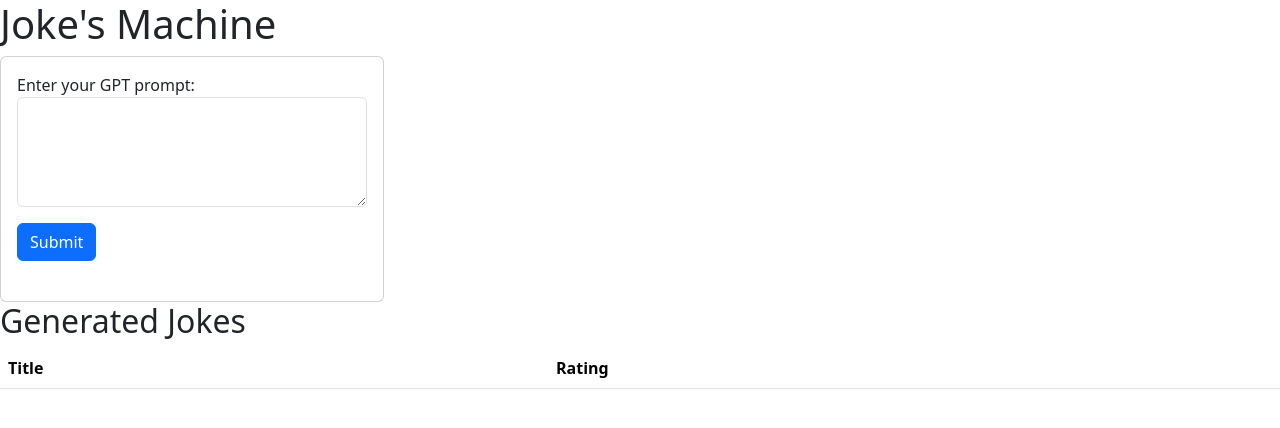
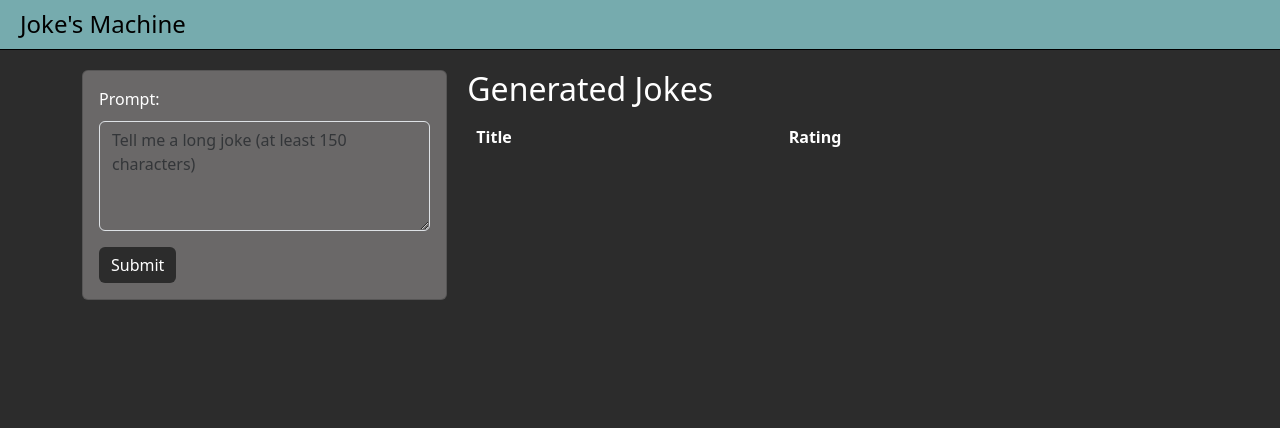
Before and after one commit to Flackiusv2/Parcial-2-desarrollo, an Angular app: page / in a window 1280 px wide. Shown: the top 428 px of the page. Built offline with nearby package versions, Linux system fonts and the light colour scheme.

Commit message:
feat: enhance Formulario and Response components with new layout, styling, and functionality for joke selection and response display

```diff
--- a/src/app/formulario/formulario.component.css
+++ b/src/app/formulario/formulario.component.css
@@ -1,10 +1,56 @@
-.card-container {
-    display: flex;
-    justify-content: center; /* Centers the card horizontally */
-    align-items: center;    /* Centers the card vertically */
-    height: 100vh;          /* Full viewport height */
-  }
 
-  .card {
-    width: 24rem;           /* Adjust the width as needed */
-  }
+
+.navbar {
+  background-color: #76ABAE;
+  padding: 10px 20px;
+  display: flex;
+  align-items: center;
+  border-bottom: 1px solid #000000;
+}
+
+.title {
+  margin: 0;
+  font-size: 24px;
+  color:#000000;
+}
+
+.container {
+  display: flex;
+  align-items: flex-start;
+  margin-top: 20px;
+}
+
+.left {
+  flex: 1;
+  margin-right: 20px;
+}
+
+.right {
+  flex: 2;
+}
+
+
+#gptPrompt {
+  color:white;
+  margin-top: 10px;
+}
+.form-control{
+  background-color:#6a6868;
+
+
+}
+.card{
+  background-color:#6a6868;
+  color:white;
+}
+
+.btn-primary {
+  background-color: #2c2c2c;/* Fondo del botón */
+  color: #ffffff; /* Color del texto del botón */
+  border: none; /* Sin borde */
+}
+
+.btn-primary:hover {
+  background-color: #f8f9fa; /* Fondo del botón al pasar el ratón */
+  color: #000000;
+}
--- a/src/app/formulario/formulario.component.html
+++ b/src/app/formulario/formulario.component.html
@@ -1,19 +1,22 @@
-<h1>Joke's Machine</h1>
+<nav class="navbar">
+  <h1 class="title">Joke's Machine</h1>
+</nav>
+<div class="container">
+  <div class="left">
     <div class="card">
       <div class="card-body">
         <form>
           <div class="form-group">
-        <label for="gptPrompt">Enter your GPT prompt:</label>
-        <textarea class="form-control" id="gptPrompt" rows="4"></textarea>
+            <label for="gptPrompt">Prompt:</label>
+            <textarea class="form-control" id="gptPrompt" rows="4" placeholder="Tell me a long joke (at least 150 characters)"></textarea>
           </div>
           <button type="button" class="btn btn-primary mt-3" (click)="sendPrompt()">Submit</button>
         </form>
       </div>
     </div>
-
-<div *ngIf="response">
-  <h5 class="card-title">Response</h5>
-  <p><strong>Contenido:</strong> {{ response.title }}</p>
-
   </div>
-<app-response-list [responses]="responses"></app-response-list>
+  <div class="right">
+    <app-response-list [responses]="responses" (jokeSelected)="onJokeSelected($event)"></app-response-list>
+    <app-response-detail [response]="selectedResponse"></app-response-detail>
+  </div>
+</div>
--- a/src/app/formulario/formulario.component.ts
+++ b/src/app/formulario/formulario.component.ts
@@ -4,18 +4,20 @@ import { CommonModule } from '@angular/common';
 import { FormularioService } from './formulario.service';
 import { FormularioResponse } from './formularioResponse';
 import { ResponseListComponent } from '../response-list/response-list.component';
+import { ResponseDetailComponent } from '../response-detail/response-detail.component';
 
 @Component({
   selector: 'app-formulario',
   templateUrl: 'formulario.component.html',
   styleUrls: ['formulario.component.css'],
   standalone: true,
-  imports: [FormsModule, CommonModule, ResponseListComponent]
+  imports: [FormsModule, CommonModule, ResponseListComponent, ResponseDetailComponent]
 })
 export class FormularioComponent implements OnInit {
   prompt: string = '';
   response!: FormularioResponse;
   responses: FormularioResponse[] = [];
+  selectedResponse!: FormularioResponse;
 
   constructor(private forumlarioservice: FormularioService) {}
 
@@ -25,9 +27,12 @@ export class FormularioComponent implements OnInit {
     this.forumlarioservice.addFormulario(prompt).subscribe(rta => {
       console.log(rta);
       this.responses.push(rta);
-  });
+    });
   }
 
+  onJokeSelected(response: FormularioResponse) {
+    this.selectedResponse = response;
+  }
 
   ngOnInit() {}
 }
--- a/src/app/response-detail/response-detail.component.css
+++ b/src/app/response-detail/response-detail.component.css
@@ -0,0 +1,7 @@
+.card {
+    background-color: #FFF4B7;
+  }
+.card-title {
+    border-bottom: 2px solid black;
+    padding-bottom: 5px; /* Opcional: para agregar un poco de espacio entre el título y la línea */
+}
--- a/src/app/response-detail/response-detail.component.html
+++ b/src/app/response-detail/response-detail.component.html
@@ -1,3 +1,7 @@
-<p>
-  response-detail works!
-</p>
+<div *ngIf="response" class="card">
+  <div class="card-body">
+    <h5 class="card-title">{{ response.title }}</h5>
+    <p class="card-text">{{ response.joke }}</p>
+    <p class="card-text"><small class="text-muted"> {{ response.rating }}</small></p>
+  </div>
+</div>
--- a/src/app/response-detail/response-detail.component.ts
+++ b/src/app/response-detail/response-detail.component.ts
@@ -1,10 +1,14 @@
 import { Component, Input, OnInit } from '@angular/core';
 import { FormularioResponse } from '../formulario/formularioResponse';
+import { CommonModule } from '@angular/common';
+import { FormsModule } from '@angular/forms';
 
 @Component({
   selector: 'app-response-detail',
   templateUrl: './response-detail.component.html',
-  styleUrls: ['./response-detail.component.css']
+  styleUrls: ['./response-detail.component.css'],
+  imports: [FormsModule, CommonModule],
+  standalone: true
 })
 export class ResponseDetailComponent implements OnInit {
   @Input() response!: FormularioResponse;
--- a/src/app/response-list/response-list.component.css
+++ b/src/app/response-list/response-list.component.css
@@ -0,0 +1,28 @@
+.table {
+    width: 100%;
+    border-spacing: 0;
+    border: 1px solid #ddd;
+    border-radius: 5px;
+    overflow: hidden;
+
+  }
+
+th{
+    background-color: transparent;
+    color: #ffffff;
+}
+
+td{
+    background-color: transparent;
+    color: #ffffff;
+}
+.title {
+    color: #FF6500;
+    text-decoration: underline;
+    cursor: pointer
+  }
+
+.title:hover {
+    color: rgb(87, 93, 209); /* Cambia a rojo cuando el mouse esté encima */
+    text-decoration: none; /* Quita el subrayado cuando el mouse esté encima */
+}
--- a/src/app/response-list/response-list.component.html
+++ b/src/app/response-list/response-list.component.html
@@ -1,17 +1,17 @@
 <h2>Generated Jokes</h2>
+
 <table class="table">
   <thead>
     <tr>
       <th>Title</th>
       <th>Rating</th>
-
     </tr>
   </thead>
   <tbody>
-    <tr *ngFor="let response of responses">
-      <td>{{ response.title }}</td>
+    <tr *ngFor="let response of responses" >
+      <td class="title" (click)="onSelect(response)">{{ response.title }}</td>
       <td>{{ response.rating }}</td>
-
     </tr>
   </tbody>
 </table>
+<p *ngIf="mostCommonRating !== null">The most Common rating is:{{ mostCommonRating }}</p>
--- a/src/app/response-list/response-list.component.ts
+++ b/src/app/response-list/response-list.component.ts
@@ -1,4 +1,4 @@
-import { Component, Input, OnInit } from '@angular/core';
+import { Component, Input, Output, EventEmitter, OnInit, DoCheck } from '@angular/core';
 import { FormularioResponse } from '../formulario/formularioResponse';
 import { CommonModule } from '@angular/common';
 import { FormsModule } from '@angular/forms';
@@ -10,11 +10,42 @@ import { FormsModule } from '@angular/forms';
   imports: [FormsModule, CommonModule],
   standalone: true
 })
-export class ResponseListComponent implements OnInit {
+export class ResponseListComponent implements OnInit, DoCheck {
   @Input() responses: FormularioResponse[] = [];
-
+  @Output() jokeSelected = new EventEmitter<FormularioResponse>();
+  mostCommonRating: string | null = null;
+  private previousResponsesLength: number = 0;
   constructor() { }
 
   ngOnInit() {
+    this.calculateMostCommonRating();
+  }
+
+  ngDoCheck() {
+    console.log("Cambio chamo")
+    if (this.responses.length !== this.previousResponsesLength) {
+      this.previousResponsesLength = this.responses.length;
+      this.calculateMostCommonRating();
+    }
+  }
+
+  onSelect(response: FormularioResponse) {
+    this.jokeSelected.emit(response);
+  }
+
+  calculateMostCommonRating() {
+    if (this.responses.length === 0) {
+      this.mostCommonRating = null;
+      return;
+    }
+
+    const ratingCounts: { [key: string]: number } = {};
+    this.responses.forEach(response => {
+      ratingCounts[response.rating] = (ratingCounts[response.rating] || 0) + 1;
+    });
+
+    this.mostCommonRating = Object.keys(ratingCounts).reduce((a, b) =>
+      ratingCounts[a] > ratingCounts[b] ? a : b
+    );
   }
 }
--- a/src/styles.css
+++ b/src/styles.css
@@ -1 +1,5 @@
 /* You can add global styles to this file, and also import other style files */
+body {
+    background-color: #2c2c2c;
+    color: #ffffff; /* Cambia el color del texto a blanco para mejor legibilidad */
+  }
```
Lines whose indentation alone changed are shown as unchanged.
